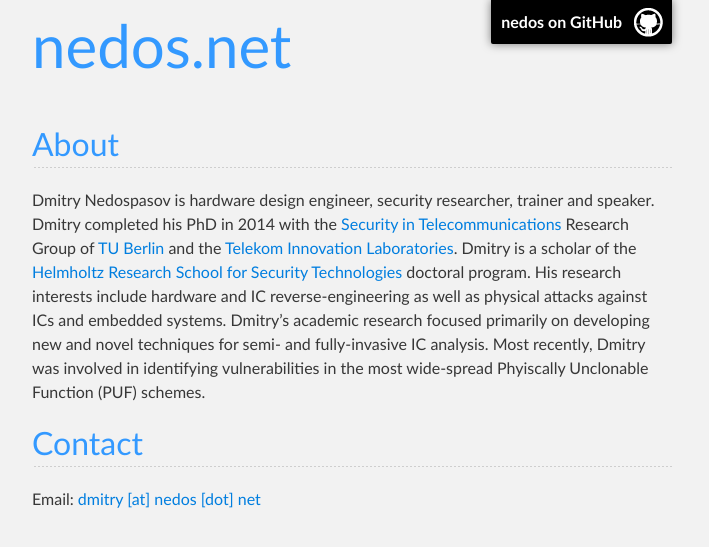
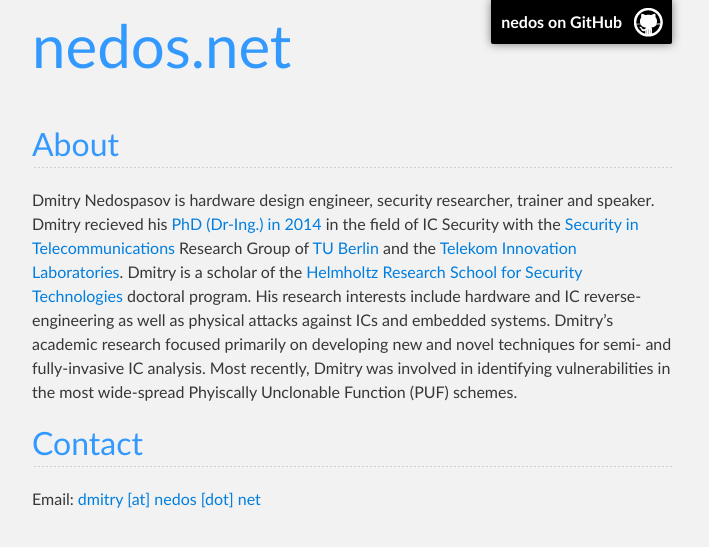
Before and after one commit to nedos/nedos.github.io, a Jekyll site: the page built from about/index.md, in a window 1280 px wide. Shown: the top 547 px of the page, without its empty margins (288-997 px from the left). Built offline with Jekyll 4.4.1, drawn with Linux system fonts in a browser that asks for light colours.

Commit message:
Add thesis link

```diff
--- a/about/index.md
+++ b/about/index.md
@@ -4,7 +4,7 @@ title: About
 ---
 
 Dmitry Nedospasov is hardware design engineer, security researcher, trainer and speaker.
-Dmitry completed his PhD in 2014 with the [Security in Telecommunications](http://www.isti.tu-berlin.de/security_in_telecommunications/) Research Group of [TU Berlin](http://www.tu-berlin.de/) and the [Telekom Innovation Laboratories](http://www.laboratories.telekom.com/).
+Dmitry recieved his [PhD (Dr-Ing.) in 2014](http://users.sec.t-labs.tu-berlin.de/~nedos/Nedospasov_Thesis.pdf) in the field of IC Security with the [Security in Telecommunications](http://www.isti.tu-berlin.de/security_in_telecommunications/) Research Group of [TU Berlin](http://www.tu-berlin.de/) and the [Telekom Innovation Laboratories](http://www.laboratories.telekom.com/).
 Dmitry is a scholar of the [Helmholtz Research School for Security Technologies](http://www.dlr.de/research_school_security) doctoral program.
 His research interests include hardware and IC reverse-engineering as well as physical attacks against ICs and embedded systems.
 Dmitry's academic research focused primarily on developing new and novel techniques for semi- and fully-invasive IC analysis.
```
